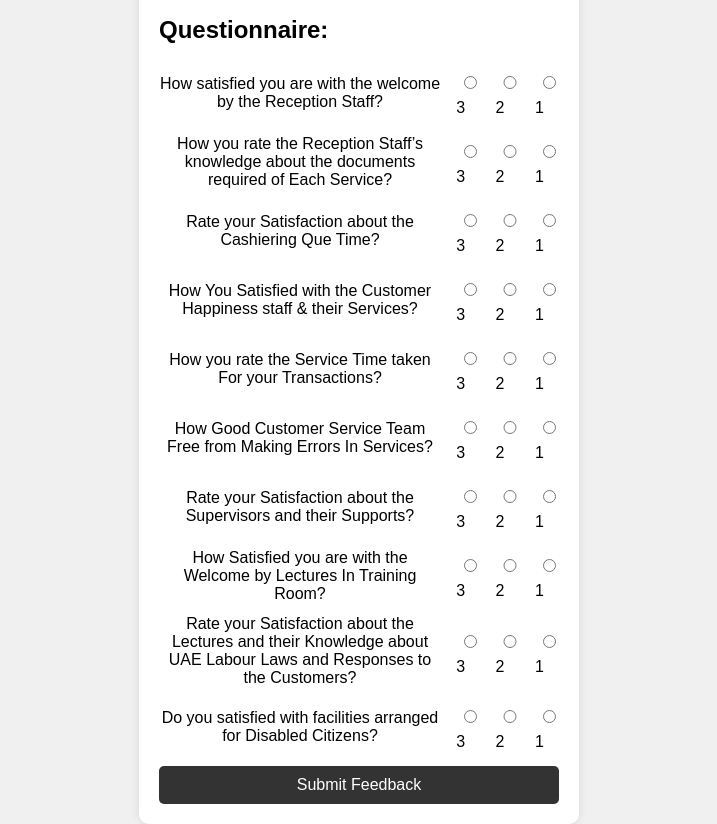
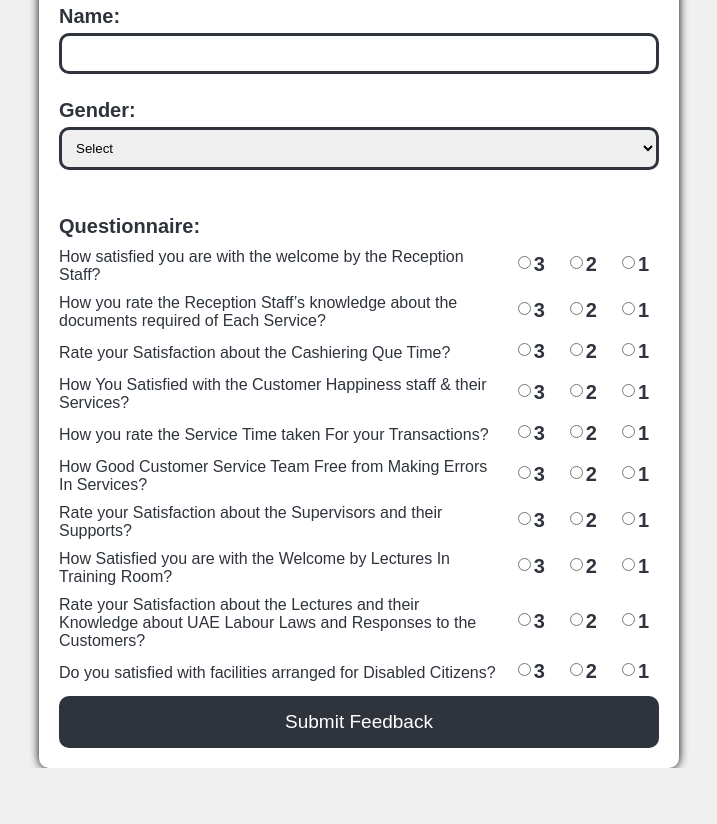
Before and after one commit to rajicksaleem/customer-feedback-test, a plain HTML site: page index.html in a window 1280 px wide. Shown: the part 117-941 px from the top of the page, without its empty margins (281-998 px from the left). After the commit the page ends 885 px from the top, so only its background shows below. Drawn offline with Linux system fonts and the light colour scheme.

Commit message:
styles.css

```diff
--- a/styles.css
+++ b/styles.css
@@ -1,9 +1,9 @@
 body {
-    font-family: Arial, sans-serif;
+    font-family:  sans-serif;
     background-color: #f0f0f0;
     display: flex;
     justify-content: center;
-    align-items: center;
+    align-items: start;
     height: 100vh;
     margin: 0;
 }
@@ -12,8 +12,9 @@ body {
     background-color: #ffffff;
     padding: 20px;
     border-radius: 10px;
-    box-shadow: 0 0 10px rgba(0, 0, 0, 0.1);
-    width: 400px;
+    box-shadow: 0 0 10px rgb(0, 0, 0);
+    width: 90%;
+    max-width: 600px;
     text-align: center;
 }
 
@@ -24,6 +25,7 @@ body {
 
 h1 {
     font-size: 24px;
+    color: #2E333C;
     margin-bottom: 20px;
 }
 
@@ -33,16 +35,32 @@ form {
     align-items: flex-start;
 }
 
+.form-group {
+    width: 100%;
+    margin-bottom: 15px;
+}
+
 label {
-    margin: 10px 0 5px;
+    font-size: 20px;
+    display: flex;
+    color: #2E333C;
+    margin-bottom: 5px;
+    font-weight: bold;
 }
 
 input, select {
     width: 100%;
     padding: 10px;
     margin-bottom: 10px;
-    border: 1px solid #ccc;
-    border-radius: 5px;
+    border: 3px solid #2E333C;
+    border-radius: 10px;
+    box-sizing: border-box;
+}
+
+h2 {
+    font-size: 20px;
+    color: #2E333C;
+    margin: 20px 0 10px;
 }
 
 .questions {
@@ -51,6 +69,7 @@ input, select {
 
 .question {
     display: flex;
+    color: #2E333C;
     justify-content: space-between;
     align-items: center;
     margin-bottom: 10px;
@@ -58,21 +77,22 @@ input, select {
 
 .question span {
     flex: 1;
+    text-align: left;
 }
 
-.question input {
-    margin-left: 10px;
+.question label {
+    margin: 0 10px;
 }
 
-button {
+button.submit-btn {
     width: 100%;
-    padding: 10px;
-    background-color: #333;
+    padding: 15px;
+    background-color: #2E333C;
     color: #fff;
     border: none;
-    border-radius: 5px;
+    border-radius: 10px;
     cursor: pointer;
-    font-size: 16px;
+    font-size: 19px;
 }
 
 .popup {
@@ -81,14 +101,14 @@ button {
     top: 50%;
     left: 50%;
     transform: translate(-50%, -50%);
-    background-color: #ffffff;
+    background-color: #2E333C;
     padding: 20px;
-    border: 2px solid #333;
+    border: 2px solid #2E333C;
     border-radius: 10px;
     box-shadow: 0 0 10px rgba(0, 0, 0, 0.2);
 }
 
 .popup-text {
     font-size: 18px;
-    color: #333;
+    color: #ffffff;
 }
```
